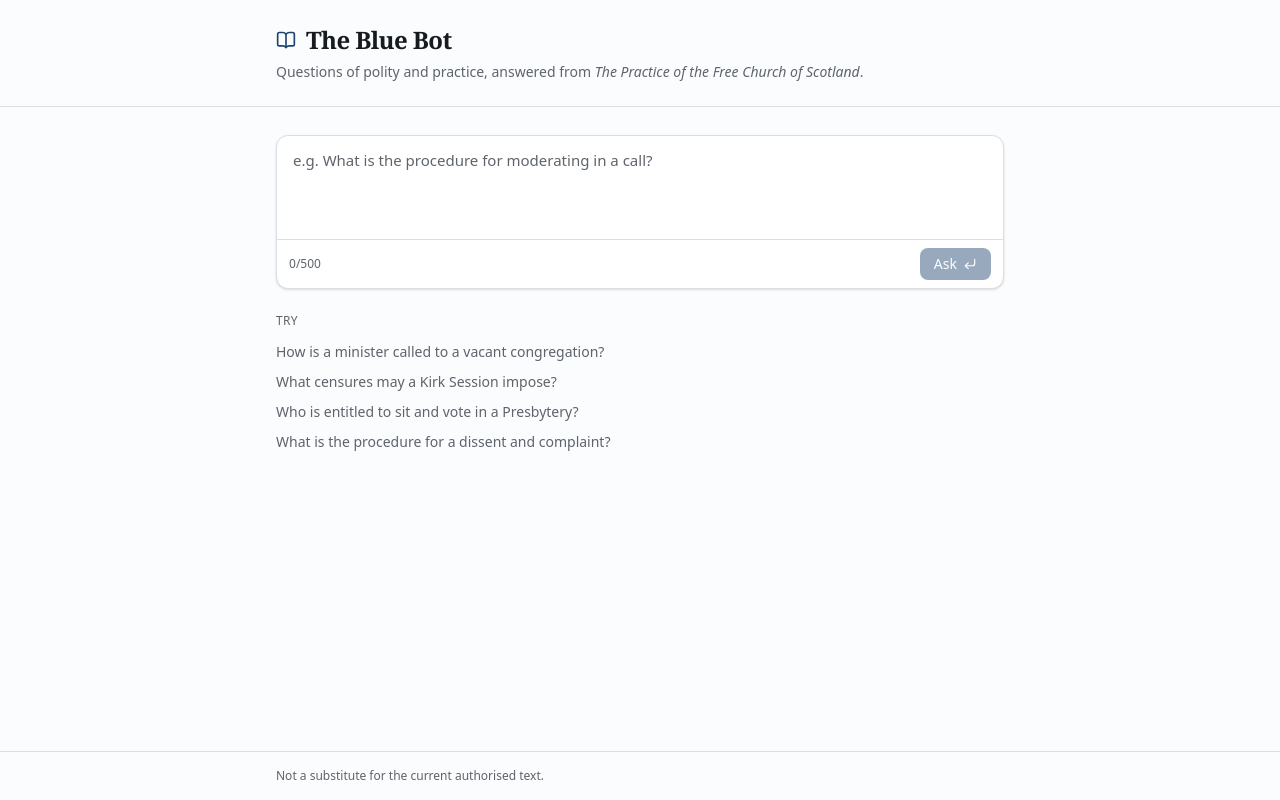
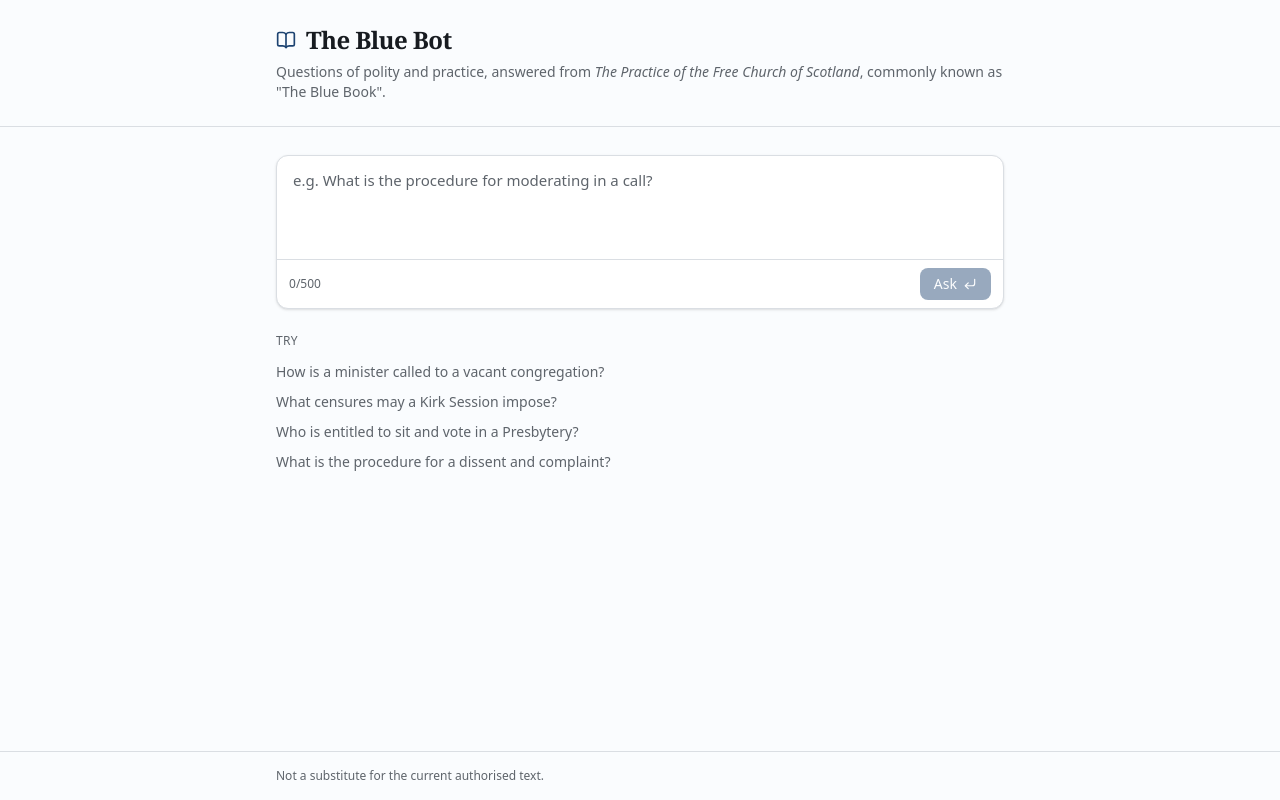
Before and after one commit to jray89/blue-bot, a React (Vite) app in the folder frontend/: page / in a window 1280 px wide. Built offline with nearby package versions, Linux system fonts and the light colour scheme; no server answers.

Commit message:
chore: add "the blue book"

```diff
--- a/frontend/src/App.tsx
+++ b/frontend/src/App.tsx
@@ -71,7 +71,8 @@
           </div>
           <p className='mt-1.5 text-sm text-[var(--muted-foreground)]'>
             Questions of polity and practice, answered from{' '}
-            <em>The Practice of the Free Church of Scotland</em>.
+            <em>The Practice of the Free Church of Scotland</em>, commonly known
+            as "The Blue Book".
           </p>
         </div>
       </header>
```
